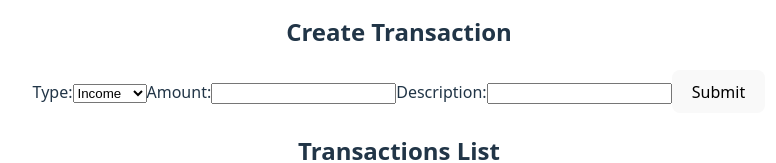
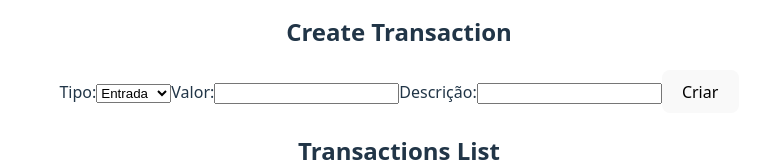
Before and after one commit to andersonDias89/f_finance_frontend, a React (Vite) app: page / in a window 1280 px wide. Shown: the part 361-524 px from the top of the page, without its empty margins (241-1017 px from the left). Built offline with nearby package versions, Linux system fonts and the light colour scheme; no server answers.

Commit message:
traduzindo para br os dados da tabela e form

```diff
--- a/src/components/transactions/TransactionForm.tsx
+++ b/src/components/transactions/TransactionForm.tsx
@@ -2,7 +2,7 @@ import { useState, useEffect } from "react";
 
 interface Transaction {
   id: number;
-  type: string;
+  type: "income" | "expense"; // Garantindo que seja um desses valores
   amount: number;
   description: string;
 }
@@ -13,6 +13,11 @@ const TransactionForm = () => {
   const [description, setDescription] = useState(""); // Descrição
   const [message, setMessage] = useState(""); // Mensagem de sucesso/erro
   const [transactions, setTransactions] = useState<Transaction[]>([]); // Lista de transações
+
+  const transactionTypeTranslation = {
+    income: "Entrada",
+    expense: "Saída",
+  };
 
   // Função para buscar transações do backend
   const fetchTransactions = async () => {
@@ -66,13 +71,13 @@ const TransactionForm = () => {
       <h2>Create Transaction</h2>
       {message && <p>{message}</p>}
       <form onSubmit={handleSubmit}>
-        <label>Type:</label>
+        <label>Tipo:</label>
         <select value={type} onChange={(e) => setType(e.target.value)}>
-          <option value="income">Income</option>
-          <option value="expense">Expense</option>
+          <option value="income">Entrada</option>
+          <option value="expense">Despesa</option>
         </select>
 
-        <label>Amount:</label>
+        <label>Valor:</label>
         <input
           type="number"
           value={amount}
@@ -80,7 +85,7 @@ const TransactionForm = () => {
           required
         />
 
-        <label>Description:</label>
+        <label>Descrição:</label>
         <input
           type="text"
           value={description}
@@ -88,15 +93,18 @@ const TransactionForm = () => {
           required
         />
 
-        <button type="submit">Submit</button>
+        <button type="submit">Criar</button>
       </form>
 
       <h2>Transactions List</h2>
       <ul>
         {transactions.map((transaction) => (
           <li key={transaction.id}>
-            <strong>{transaction.type.toUpperCase()}</strong>: $
-            {transaction.amount} - {transaction.description}
+            <strong>
+              {transactionTypeTranslation[transaction.type] || transaction.type}
+            </strong>
+            : R$ {Number(transaction.amount).toFixed(2)} -{" "}
+            {transaction.description}
           </li>
         ))}
       </ul>
```
